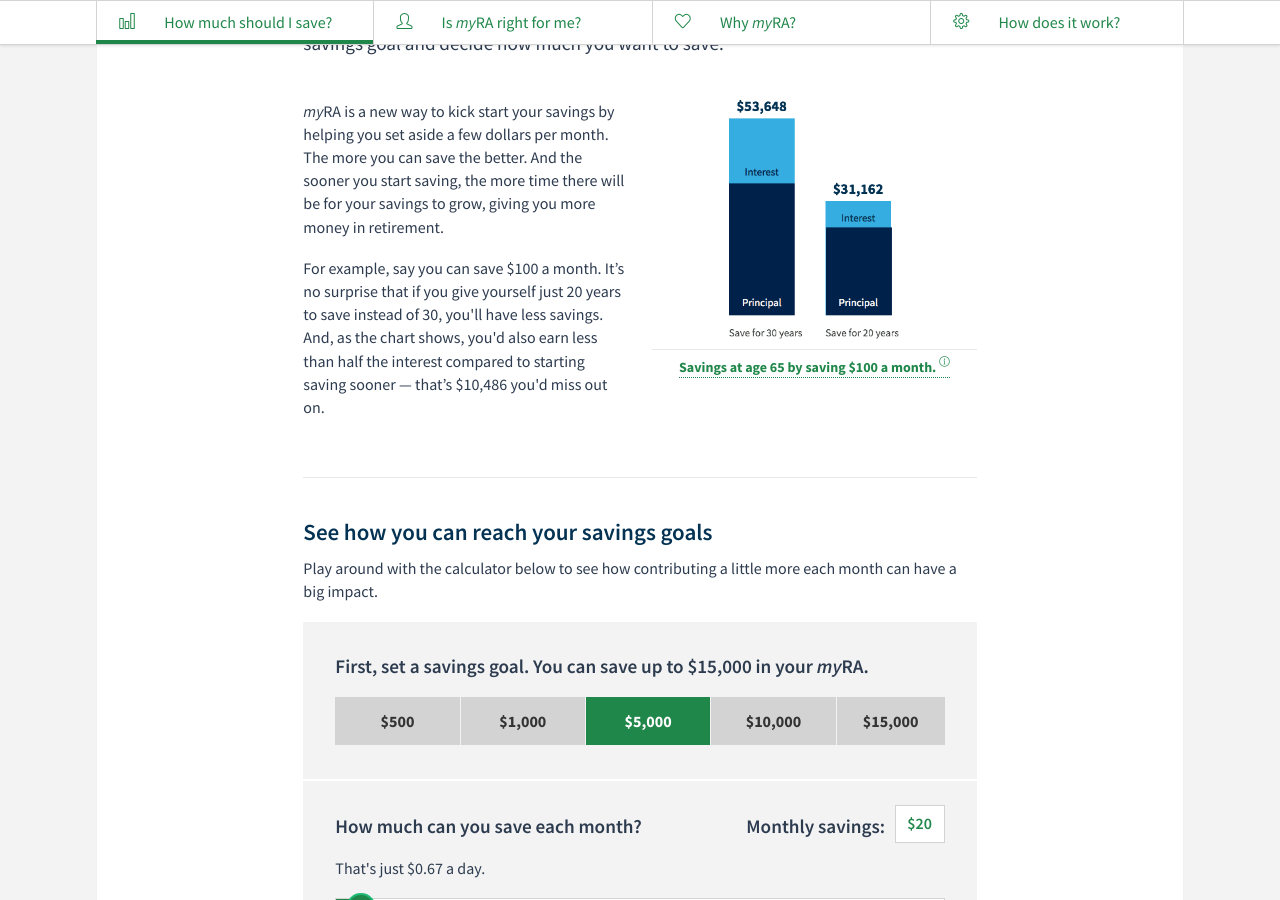
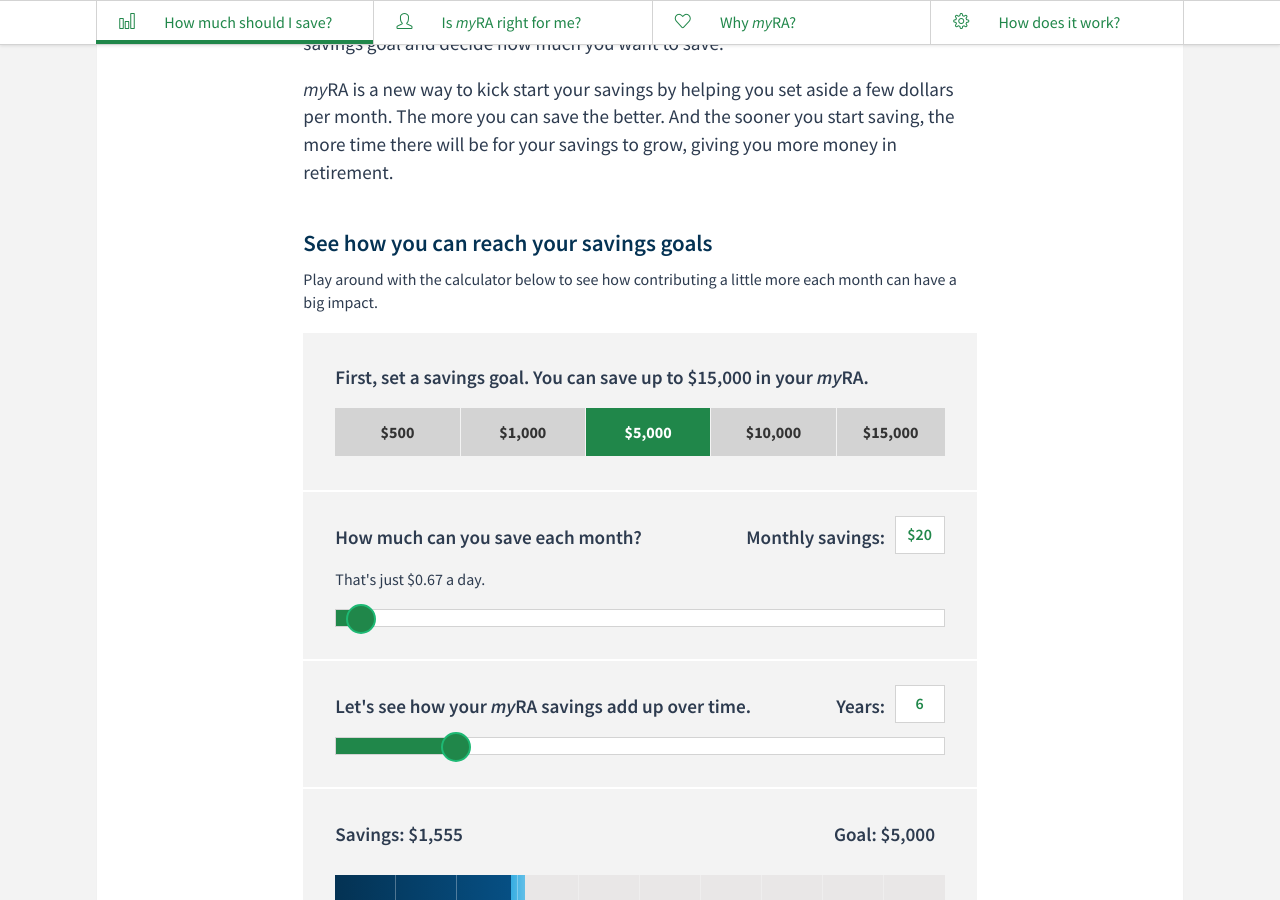
Before and after one commit to 18F/myra, a Jekyll site: the page built from individuals/index.html, in a window 1280 px wide and 900 px high, scrolled down 881 px. Built offline with Jekyll 4.4.1, drawn with Linux system fonts in a browser that asks for light colours.

Commit message:
Removing graph and extra paragraphs on calculator

```diff
--- a/_includes/calculator-v4.html
+++ b/_includes/calculator-v4.html
@@ -3,16 +3,7 @@
     <div class="section-intro">
       <h2 id="calculator-heading"><i class="icon-bar-chart"></i> Start Saving for Retirement Now</h2>
       <p>Saving for retirement might seem complicated, but <span class="myra">myRA</span> makes it easy. You set your savings goal and decide how much you want to save.</p>
-    </div>
-    <div class="education">
-      <div class="intro">
-        <p><span class="myra">myRA</span> is a new way to kick start your savings by helping you set aside a few dollars per month. The more you can save the better. And the sooner you start saving, the more time there will be for your savings to grow, giving you more money in retirement.</p>
-        <p>For example, say you can save $100 a month. It’s no surprise that if you give yourself just 20 years to save instead of 30, you'll have less savings. And, as the chart shows, you'd also earn less than half the interest compared to starting saving sooner &mdash; that’s $10,486 you'd miss out on.</p>
-      </div>
-      <figure class="chart">
-        <img src="{{ site.baseurl }}/static/img/graph.png" alt="Bar chart showing that saving $100 for 30 years will result in $53,648, including 67% principal and 33% interest. Saving for 20 years will result in $31,162 including 77% principal and 23% interest.">
-        <figcaption><strong><span class="tooltip" title="This is based on an assumed average rate of return of 2.5%, compounded monthly." aria-label="This is based on an assumed average rate of return of 2.5%, compounded monthly." tabindex="0">Savings at age 65 by saving $100 a month. <sup><i class="icon-info"></i></sup></span></strong></figcaption>
-      </figure>
+      <p><span class="myra">myRA</span> is a new way to kick start your savings by helping you set aside a few dollars per month. The more you can save the better. And the sooner you start saving, the more time there will be for your savings to grow, giving you more money in retirement.</p>
     </div>
     <noscript>
       <div class="no-js-warning">
```
